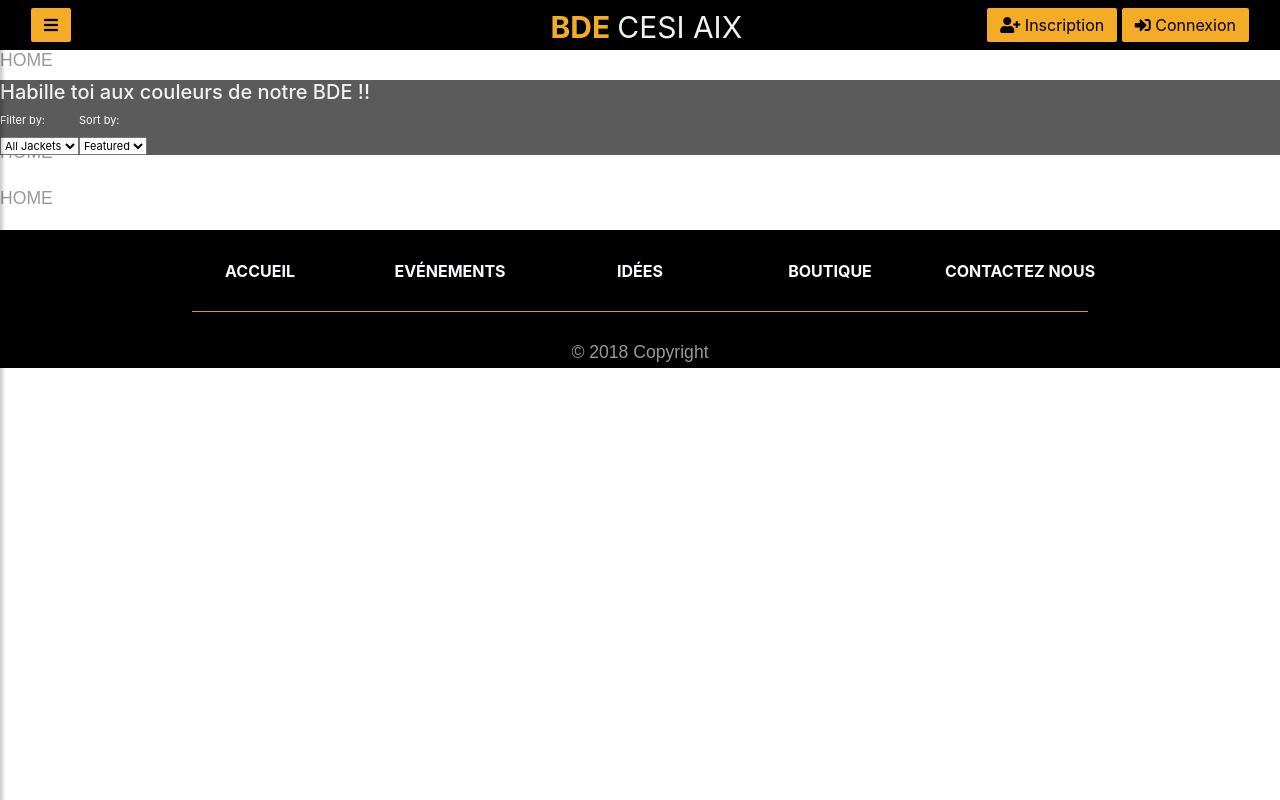
After one commit to petergiromagny/Web-Projet, a PHP site: page /view/shop.php in a window 1280 px wide. The commit adds this page. Run offline with PHP 8.4, Linux system fonts and the light colour scheme; some libraries are stand-ins or nearby versions.

Commit message:
Nouvelle page boutique

```diff
--- a/public/css/footer.css
+++ b/public/css/footer.css
@@ -33,8 +33,7 @@ footer hr{
 }
 
 .copyright{
-    text-align: right;
-    margin-right: 17%;
+    text-align: center;
     color: #fbfbff;
 }
 
--- /dev/null
+++ b/public/css/shop.css
@@ -0,0 +1,35 @@
+
+.product-filter {
+    display: block;
+    background-color: #5c5b5b;
+    position: fixed;
+    top: 80px;
+    width: 100%;
+
+}
+
+.product-filter h1 {
+    flex-grow: 1;
+}
+
+.sort {
+    display: inline-flex;
+    float: right;
+    width: 100%;
+    font-size: 11px;
+    color: white;
+}
+
+.collection-sort {
+    display: inline-flex;
+    flex-direction: column;
+}
+
+.filter{
+
+}
+
+div h1{
+    font-size: 20px;
+    color: #f1f1f1;
+}
--- a/view/footer.php
+++ b/view/footer.php
@@ -12,9 +12,6 @@ class footer
 }
 ?>
 
-<!DOCTYPE html>
-<html lang="ENG">
-<head>
     <title></title>
     <meta charset="utf-8">
     <meta name="viewport" content="width=device-width, initial-scale=1.0">
@@ -25,8 +22,6 @@ class footer
     <!--CSS bootstrap-->
     <link rel="stylesheet" href="https://stackpath.bootstrapcdn.com/bootstrap/4.2.1/css/bootstrap.min.css" integrity="sha384-GJzZqFGwb1QTTN6wy59ffF1BuGJpLSa9DkKMp0DgiMDm4iYMj70gZWKYbI706tWS" crossorigin="anonymous">
 
-</head>
-<body>
 
     <footer>
         <!-- Footer Links -->
@@ -57,6 +52,13 @@ class footer
                 <!-- Grid column -->
                 <div class="col-md-2 mb-3">
                     <h6 class="text-uppercase font-weight-bold">
+                        <a href="shop.php" class="link">Boutique</a>
+                    </h6>
+                </div>
+                <!-- Grid column -->
+                <!-- Grid column -->
+                <div class="col-md-2 mb-3">
+                    <h6 class="text-uppercase font-weight-bold">
                         <a href="contactus.php" class="link">Contactez nous</a>
                     </h6>
                 </div>
@@ -68,37 +70,9 @@ class footer
         <!-- Grid row-->
         <hr>
         <!-- Grid row -->
-        <div class="row d-flex">
-            <!-- Grid column -->
-            <div class="col-md-2 col-lg-4">
+            <div class="copyright">
                 <!--Copyright-->
-                <p class="copyright">© 2018 Copyright</p>
+                <p >© 2018 Copyright</p>
             </div>
-            <!-- Grid column -->
-            <!-- Grid column -->
-            <div class="col-md-5 col-lg-6 ml-lg-0">
-
-                <!-- Social buttons -->
-                <div class="text-center text-md-right">
-                    <ul class="list-unstyled list-inline">
-                        <li class="list-inline-item">
-                            <a href="https://www.facebook.com/bdecesiaix/" class="socialbtn" target=_blank>
-                                <i class="fab fa-facebook-f"></i>
-                            </a>
-                        </li>
-                        <li class="list-inline-item">
-                            <a href="https://discord.gg/WCJtbnY" class="socialbtn" target=_blank>
-                                <i class="fab fa-discord"></i>
-                            </a>
-                        </li>
-                    </ul>
-                </div>
-            </div>
-            <!-- Grid column -->
-        </div>
         <!-- Grid row -->
     </footer>
-
-
-</body>
-</html>
--- a/view/form_login.php
+++ b/view/form_login.php
@@ -5,6 +5,7 @@
  * Date: 21/01/2019
  * Time: 10:32
  */
+
 
 class form_login
 {
@@ -33,10 +34,17 @@ class form_login
 
             <div class="container">
                 <label for="mail"><b>E-Mail</b></label>
-                <input type="text" placeholder="Entrez votre e-mail" name="mail" required>
+                <input type="text" placeholder="Entrez votre e-mail" name="mail" <!--value="--><?php /*if (isset($mail)) echo $mail; */?>" required="required">
 
                 <label for="psw"><b>Mot de passe</b></label>
-                <input type="password" placeholder="Entrez votre mot de passe" name="psw" required>
+
+                <?php
+/*                if(isset($error_password)){
+                    echo $error_password."<br/>";
+                }
+                */?>
+
+                <input type="password" placeholder="Entrez votre mot de passe" name="psw" <!--value="--><?php /*if (isset($password)) echo $password; */?>" required="required">
 
                 <button class="btn-login" type="submit">Login</button>
                 <label style="float: right">
--- a/view/form_signup.php
+++ b/view/form_signup.php
@@ -6,7 +6,7 @@
  * Time: 10:32
  */
 
-session_start();
+/*session_start();*/
 
 class form_signup
 {
--- a/view/header.php
+++ b/view/header.php
@@ -6,18 +6,13 @@
  * Time: 16:23
  */
 
-session_start();
-
-
 
 class header
 {
 
 }
 ?>
-<!DOCTYPE html>
-<html lang="ENG">
-<head>
+
     <title></title>
     <meta charset="utf-8">
     <meta name="viewport" content="width=device-width, initial-scale=1.0">
@@ -38,8 +33,6 @@ class header
     <!-- Font Awesome JS -->
     <link rel="stylesheet" href="https://use.fontawesome.com/releases/v5.6.3/css/all.css" integrity="sha384-UHRtZLI+pbxtHCWp1t77Bi1L4ZtiqrqD80Kn4Z8NTSRyMA2Fd33n5dQ8lWUE00s/" crossorigin="anonymous">
 
-</head>
-<body>
 
 
     <div class="wrapper">
@@ -53,6 +46,7 @@ class header
             <ul class="list-unstyled components">
                 <li class="active">
                     <a href="home.php"><i class="fa fa-home"></i> Home</a>
+                    <a href="shop.php"><i class="fas fa-shopping-cart"></i> Boutique</a>
                     <a href="events.php"><i class="far fa-calendar-alt"></i> Evénements</a>
                     <a href="idea.php"><i class="far fa-lightbulb"></i> Idées</a>
                     <a href="contactus.php"><i class="far fa-question-circle"></i> Contactez-nous</a>
@@ -67,7 +61,6 @@ class header
                 <div class="container-fluid">
                     <button type="button" id="sidebarCollapse" class="btn-nav"><i class="fas fa-bars"></i></button>
                     <div>
-                        <?php if (isset($_POST['signup-for'])) ?>
                         <button type="button" onclick="document.getElementById('signup').style.display='block'" class="btn-nav btn-sign-up" id="" style="width: auto;"><span class="glyphicon glyphicon-user"></span><i class="fas fa-user-plus"></i> Inscription</button>
                         <button type="button" onclick="document.getElementById('login').style.display='block'" class="btn-nav btn-sign-in" id="" style="width: auto;"><span class="glyphicon glyphicon-log-in"></span><i class="fas fa-sign-in-alt"></i> Connexion</button>
                     </div>
@@ -114,5 +107,3 @@ class header
         });
     </script>
     <script type="text/javascript" src="../controller/Ajax.js"></script>
-</body>
-</html>
--- /dev/null
+++ b/view/shop.php
@@ -0,0 +1,72 @@
+<?php
+/**
+ * Created by PhpStorm.
+ * User: peter
+ * Date: 23/01/2019
+ * Time: 16:50
+ */
+
+include "form_signup.php";
+include "form_login.php";
+
+class shop
+{
+
+}
+?>
+
+<!DOCTYPE html>
+<html lang="ENG">
+<head>
+    <title>Boutique</title>
+    <meta charset="utf-8">
+    <meta name="viewport" content="width=device-width, initial-scale=1.0">
+
+    <link rel="stylesheet" href="../public/css/shop.css">
+
+    <!--Our font family-->
+    <!--<link href="https://fonts.googleapis.com/css?family=Lato" rel="stylesheet">-->
+
+
+
+</head>
+<body>
+
+    <?php include "header.php"; ?>
+    <!--<div class="filter">-->
+        <div class="product-filter">
+
+            <h1>Habille toi aux couleurs de notre BDE !!</h1>
+
+            <div class="sort">
+
+                <div class="collection-sort">
+                    <label>Filter by:</label>
+                    <select>
+                        <option value="/">All Jackets</option>
+                    </select>
+                </div>
+
+                <div class="collection-sort">
+                    <label>Sort by:</label>
+                    <select>
+                        <option value="/">Featured</option>
+                    </select>
+                </div>
+            </div>
+        </div>
+    <!--</div>-->
+
+
+<div>
+    <p>HOME</p>
+    <p>HOME</p>
+    <p>HOME</p>
+    <p>HOME</p>
+    <p>HOME</p>
+</div>
+
+
+<?php include "footer.php"; ?>
+</body>
+</html>
```
Also changed, not shown: model/UserModel.php (+8 -2 lines), view/events.php (+1 -6 lines), view/home.php (+16 -51 lines), view/home_connection.php (deleted, +0 -65 lines).
